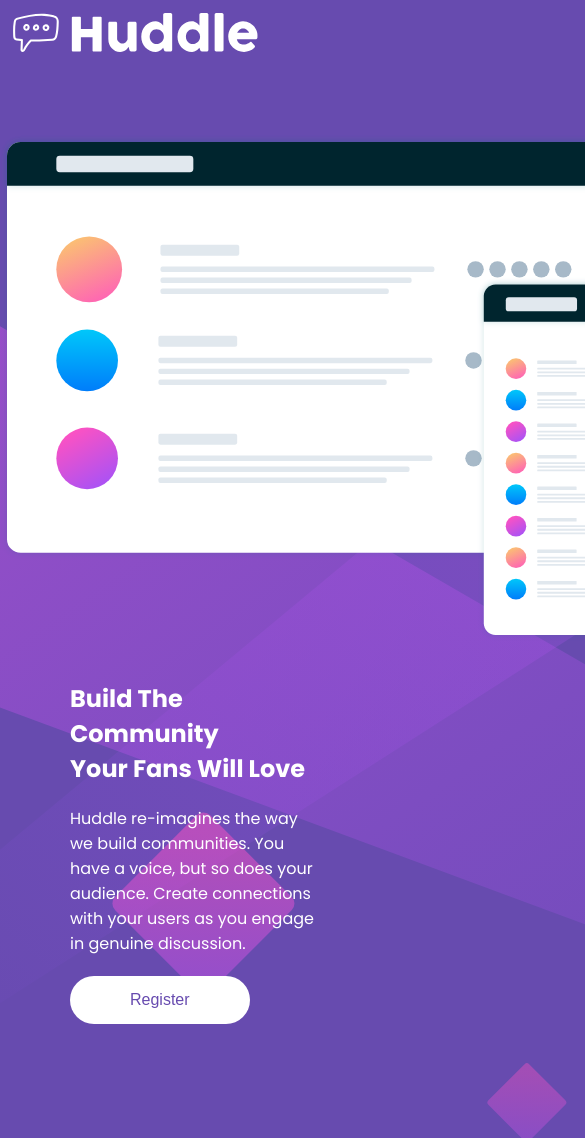
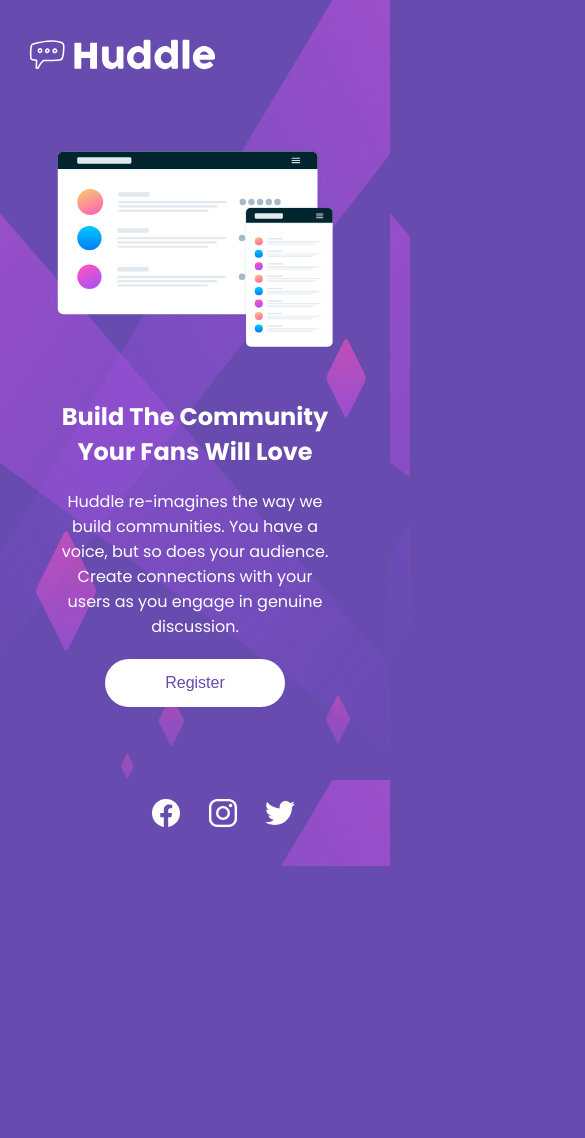
Before and after one commit to Abdifatah05/Huddle-landing-page, a plain HTML site: page index.html in a window 390 px wide. Shown: the top 1138 px of the page, 585 px wide, since content can reach past the window. After the commit the page ends 866 px from the top, so only its background shows below. Drawn offline with nearby package versions, Linux system fonts and the light colour scheme.

Commit message:
Enhanced the mobile styles

```diff
--- a/index.css
+++ b/index.css
@@ -1,6 +1,7 @@
 *{
     margin: 0px;
 }
+
 body{
     background-image: url(images/bg-desktop.svg);
     background-color: hsl(257, 40%, 49%);
@@ -50,16 +51,47 @@ footer ul li ion-icon  {
 }
 
 @media(max-width:600px){
-    *{
+    body, .info, footer{
         padding: 0px;
         margin: 0px;
+        width: 100%;
     }
     body{
         background-image: url(images/bg-mobile.svg);
-        padding: 0px;
-        background-size: cover;
+        padding: 30px 20px;
+        background-size: 100% 90%;
+        box-sizing: border-box;
+    }
+    header img{
+        width: 200px;
     }
     main{
         flex-direction: column;
+        align-items: center;
+        justify-content: center;
+        box-sizing: border-box;
+        width: 100%;
+    }
+    .illustration-mockups{
+        width: 80%;
+        overflow: hidden ;
+    }
+    .illustration-mockups img {
+        width: 100%;
+    }
+    .info{
+        width: 80%;
+        text-align: center;
+        padding-top: 50px;
+    }
+    .info h1 {
+        font-size: x-large;
+    }
+    footer{
+        width: 100%;
+    }
+    footer ul{
+        width: 100%;
+        justify-content: center;
     }
 }
```
